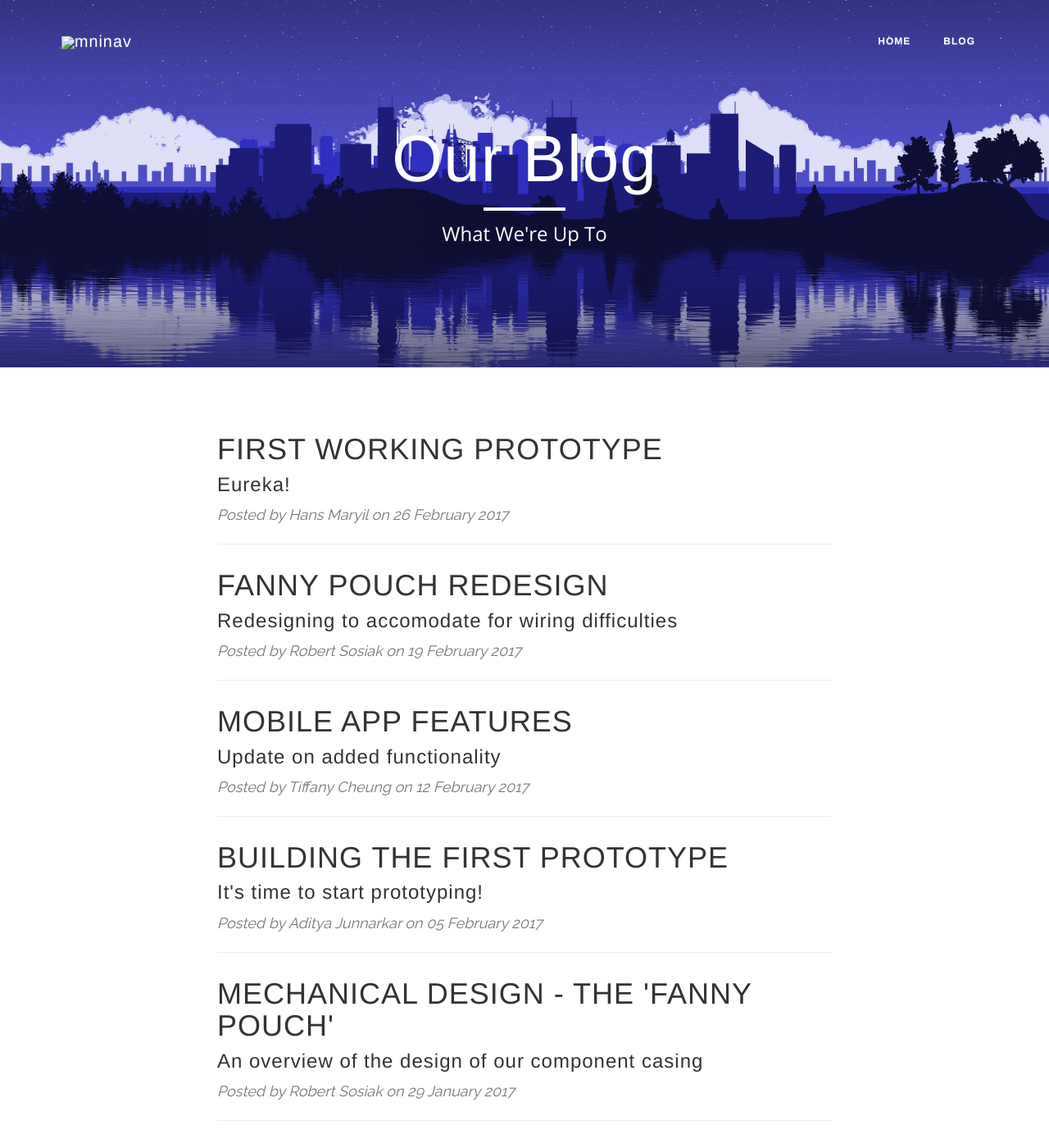
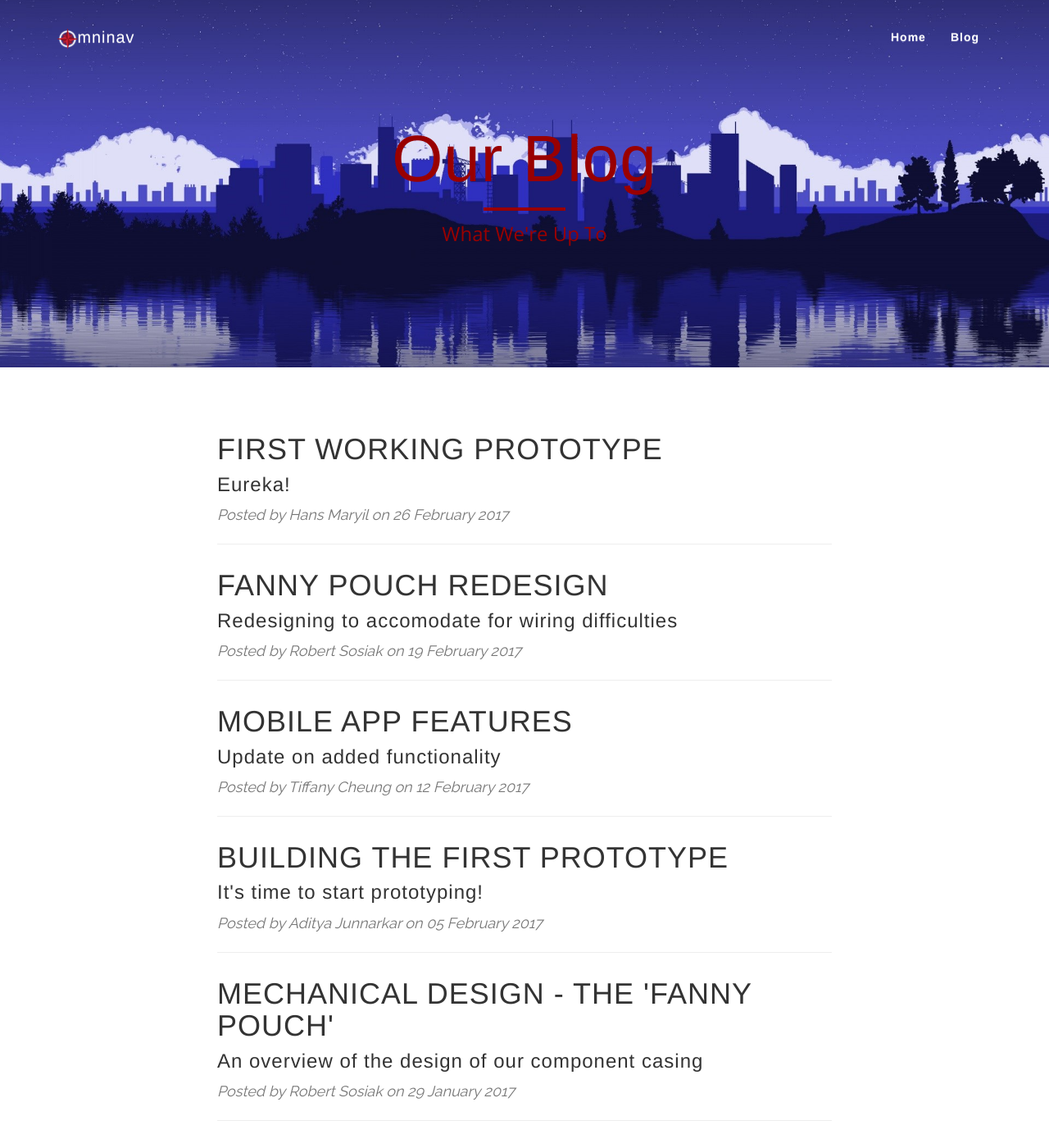
Before and after one commit to hansmaryil/OmniNav, a Jekyll site: the page built from blog/index.html, in a window 1280 px wide and 1400 px high. Shown: the whole window at 82% size. Built offline with Jekyll 4.4.1, drawn with Linux system fonts in a browser that asks for light colours; some web fonts are replaced.

Commit message:
blog changes

```diff
--- a/_layouts/default.html
+++ b/_layouts/default.html
@@ -42,7 +42,7 @@
                     </button>
 
                     <a class="navbar-brand page-scroll" href="/index.html">
-                        <span><img src="images/background/nav_justLogo.png" href="" class="navbar-brand2" width="14%" style="cursor:pointer;"></span><span class="span-font">mniNav</span>
+                        <span><img src="/images/background/nav_justLogo.png" href="" class="navbar-brand2" width="14%" style="cursor:pointer;"></span><span class="span-font">mniNav</span>
                     </a>
                 </div>
 
--- a/blog/index.html
+++ b/blog/index.html
@@ -8,9 +8,9 @@
             <div class="row">
                 <div class="col-lg-8 col-lg-offset-2 col-md-10 col-md-offset-1">
                     <div class="site-heading">
-                        <h1>Our Blog</h1>
+                        <h1 class="font-color">Our Blog</h1>
                         <hr class="small">
-                        <span class="subheading">What We're Up To</span>
+                        <span class="subheading font-color">What We're Up To</span>
                     </div>
                 </div>
             </div>
--- a/css/clean-blog.css
+++ b/css/clean-blog.css
@@ -43,7 +43,7 @@
   max-width: 100px;
   margin: 15px auto;
   border-width: 4px;
-  border-color: white;
+  border-color: red;
 }
 .navbar-custom {
   position: absolute;
```
Also changed, not shown: css/clean-blog.min.css, images/background/bg_19.jpg, images/background/hans_capstone_webdesign.png, images/background/hans_capstone_webdesign_red.png, images/background/hans_capstone_webdesign_white.png.
